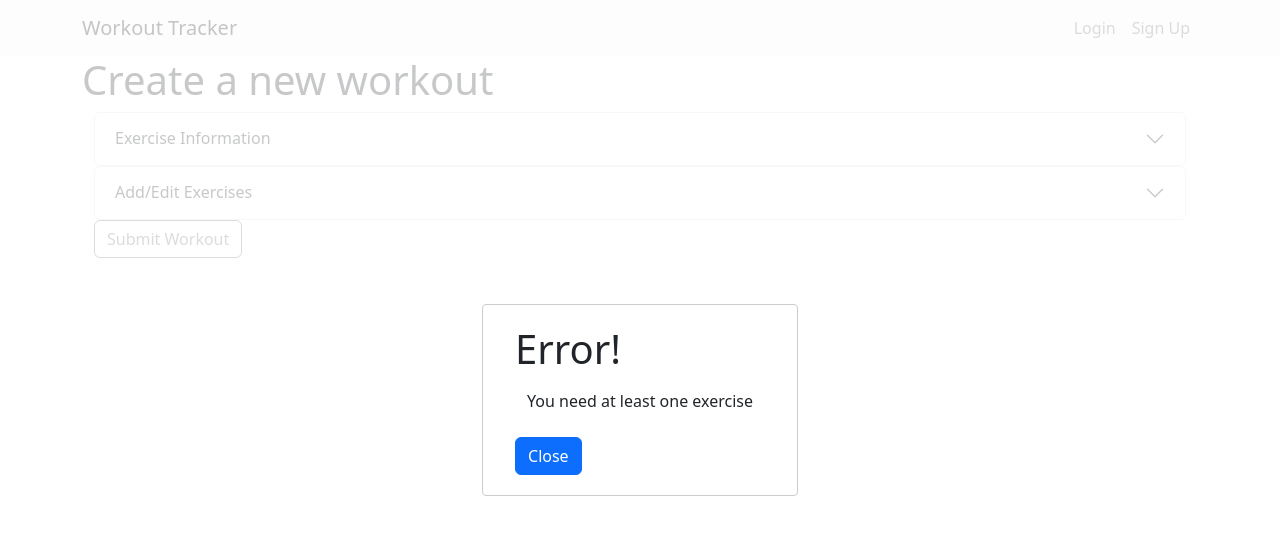
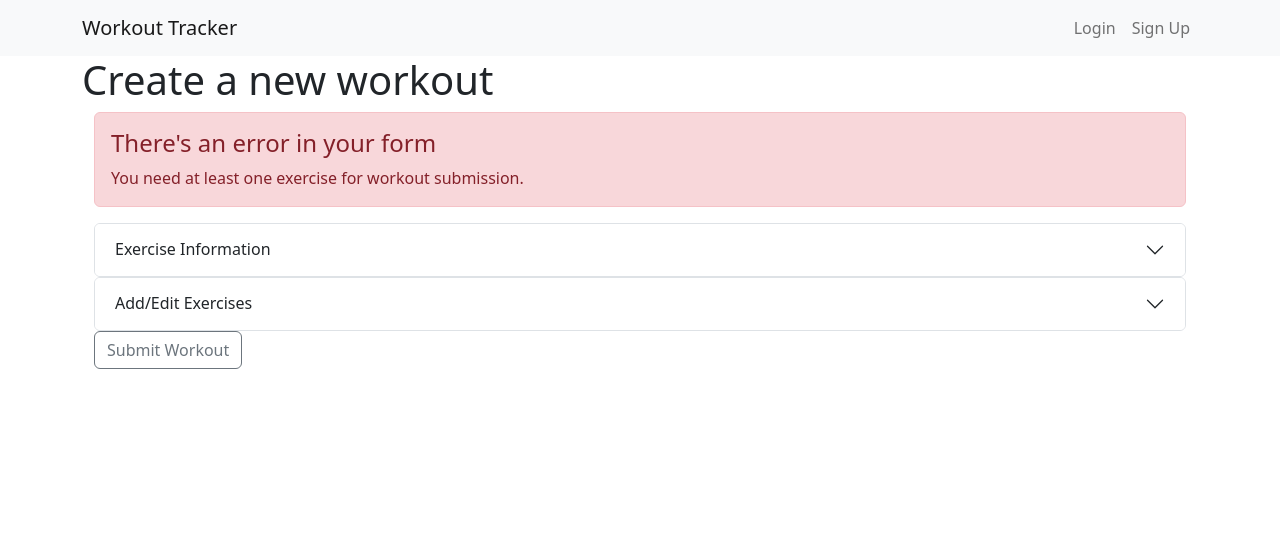
Before and after one commit to rgero/React_WorkoutTracker, a React (Create React App) app in the folder workout_tracker/: page /create in a window 1280 px wide. Both pictures are taken after a click on the button "Submit Workout". Shown: the top 534 px of the page. Built offline with nearby package versions, Linux system fonts and the light colour scheme.

Commit message:
Removing the modal and using react-bootstrap Alerts.

```diff
--- a/workout_tracker/src/components/ErrorModal.js
+++ /dev/null
@@ -1,42 +0,0 @@
-import React, {useState} from 'react';
-import Container from 'react-bootstrap/Container';
-import Button from 'react-bootstrap/Button';
-import Modal from 'react-modal';
-
-const customStyles = {
-  content: {
-    top: '50%',
-    left: '50%',
-    right: 'auto',
-    bottom: 'auto',
-    marginRight: '-50%',
-    transform: 'translate(-50%, -50%)',
-  },
-};
-
-export const ErrorModal = ({closeFunction, errorMessage, shouldBeOpen = false, errorTitle = "Error!"}) => {
-    Modal.setAppElement("body");
-
-    const closeModal = () => {
-        shouldBeOpen = false;
-        closeFunction();
-    }
-
-    return (
-          <Modal
-            isOpen={shouldBeOpen}
-            onRequestClose={closeModal}
-            style={customStyles}
-            contentLabel={errorTitle}
-          >
-            <Container>
-                <h1 className="pb-2">{errorTitle}</h1>
-                <Container className="pb-4">
-                    {errorMessage}
-                </Container>
-                <Button onClick={closeModal}>Close</Button>
-            </Container>
-          </Modal>
-      );
-
-}
--- a/workout_tracker/src/components/workout/WorkoutForm.js
+++ b/workout_tracker/src/components/workout/WorkoutForm.js
@@ -2,6 +2,7 @@ import React, {useState} from 'react';
 import { useNavigate } from "react-router-dom";
 
 import Accordion from 'react-bootstrap/Accordion';
+import Alert from 'react-bootstrap/Alert';
 import Button from 'react-bootstrap/Button';
 import Container from 'react-bootstrap/Container';
 import Form from 'react-bootstrap/Form';
@@ -11,7 +12,7 @@ import InputGroup from 'react-bootstrap/InputGroup';
 import { ExerciseList } from '../exercise/ExerciseList';
 import { ExerciseForm } from '../exercise/ExerciseForm';
 import DateFormatter from '../../helpers/DateFormatter';
-import {ErrorModal} from '../ErrorModal';
+
 
 export const WorkoutForm = ({workout = {}, onSubmit})=>
 {
@@ -32,20 +33,16 @@ export const WorkoutForm = ({workout = {}, onSubmit})=>
         setExerciseList( [...newExerciseList] );
     }
 
-    const closeModalFunction = () => {
-        setError("");
-    }
-
     const submitWorkout = (e) => {
         e.preventDefault();
         if (!workoutDate)
         {
-            setError("Need a workout date");
+            setError("You need a valid workout date");
             return;
         }
         if (exerciseList.length < 1)
         {
-            setError("You need at least one exercise");
+            setError("You need at least one exercise for workout submission.");
             return;
         }
 
@@ -62,7 +59,14 @@ export const WorkoutForm = ({workout = {}, onSubmit})=>
 
     return (
             <Container fluid="md">
-                <ErrorModal closeFunction={closeModalFunction} errorMessage={error} shouldBeOpen={error ? true : false}/>
+                { error ? (
+                    <Alert key='danger' variant='danger'>
+                        <Alert.Heading>
+                            There's an error in your form
+                        </Alert.Heading>
+                        {error}
+                    </Alert>
+                ): ( null )}
                 <Accordion defaultActiveKey="0">
                     <Accordion.Item>
                         <Accordion.Header>
```
